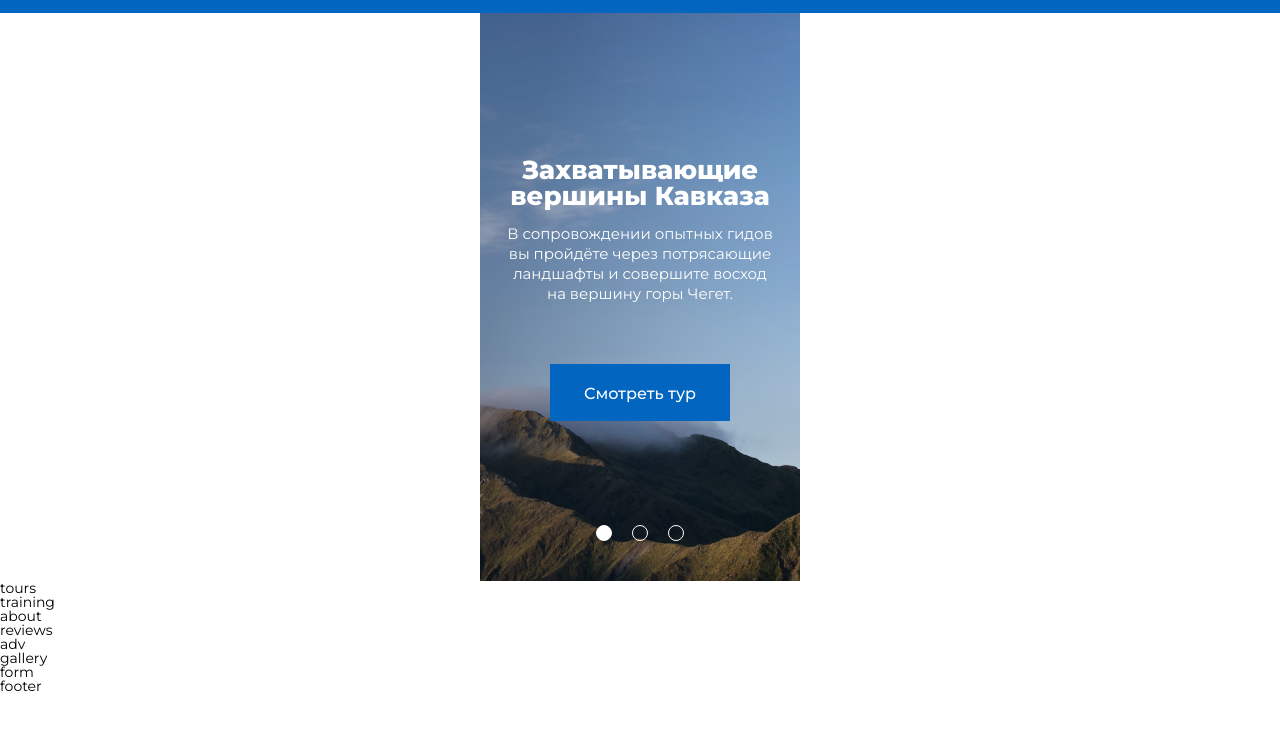
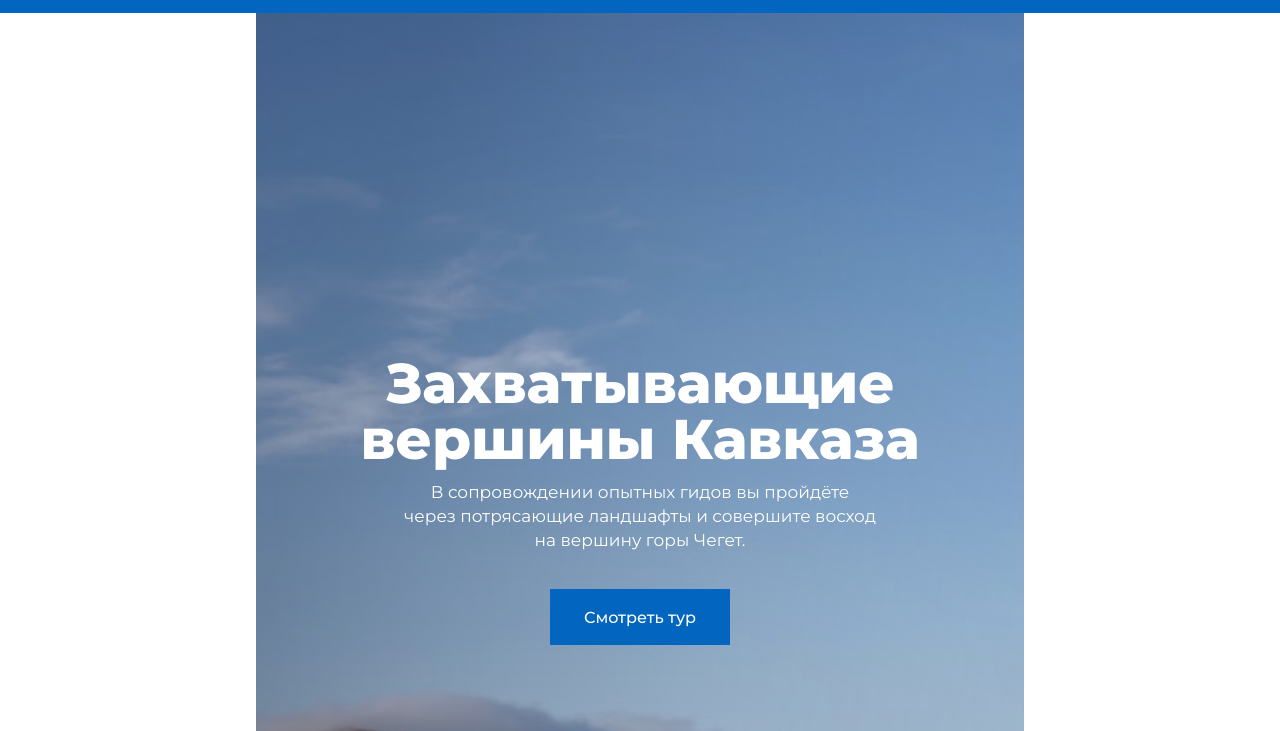
Before and after one commit to marina-toropova/accelerator-travel, a website built with Vite: page source/index.html in a window 1280 px wide. Shown: the part 69-800 px from the top of the page. Built offline with nearby package versions, Linux system fonts and the light colour scheme.

Commit message:
Добавляет верстку планшетной версии блока hero pp+

```diff
--- a/source/index.html
+++ b/source/index.html
@@ -72,6 +72,11 @@
               <h2>Невероятная природа Камчатки</h2>
               <p>Незабываемое приключение, во время которого вы отправитесь в путешествие по одному из самых нетронутых уголков дикой природы в мире.</p>
               <a class="hero__slider-link" href="#">Смотреть тур</a>
+              <div class="hero__slide-image">
+                <picture>
+                  <img src="img/photo-cards.png" alt="Фотографии природы Камчатки." width="442" height="365">
+                </picture>
+              </div>
             </div>
             <div class="hero__swiper-slide swiper-slide hero__swiper-slide--3">
               <h2>Магические пейзажи Алтайского Края</h2>
--- a/source/sass/blocks/hero.scss
+++ b/source/sass/blocks/hero.scss
@@ -4,6 +4,10 @@
 
 .hero__swiper {
   width: 320px;
+
+  @media (min-width: $tablet) {
+    width: 768px;
+  }
 }
 
 .hero__swiper-slide {
@@ -11,19 +15,35 @@
   background-size: cover;
   padding: 143.5px 0 160.5px;
   text-align: center;
+  position: relative;
 
   &--1 {
     background: url("../../img/hero-mobile.jpg");
+
+    @media (min-width: $tablet) {
+      background: url("../../img/hero-tablet.jpg");
+      padding: 342px 0 402px;
+    }
   }
 
   &--2 {
     background: url("../../img/hero-mobile-slide-2.jpg");
     padding: 134.5px 0 149.5px;
+
+    @media (min-width: $tablet) {
+      background: url("../../img/hero-tablet-slide-2.jpg");
+      padding: 137px 0 197px;
+    }
   }
 
   &--3 {
     background: url("../../img/hero-mobile-slide-3.jpg");
     padding: 121.5px 0 136.5px;
+
+    @media (min-width: $tablet) {
+      background: url("../../img/hero-tablet-slide-3.jpg");
+      padding: 342px 0 402px;
+    }
   }
 
   h2 {
@@ -32,6 +52,11 @@
     font-size: 26px;
     line-height: 26px;
     padding: 0 15px;
+
+    @media (min-width: $tablet) {
+      font-size: 56px;
+      line-height: 56px;
+    }
   }
 
   p {
@@ -41,6 +66,13 @@
     line-height: 20px;
     margin-top: 15px;
     padding: 0 15px;
+
+    @media (min-width: $tablet) {
+      font-size: 17px;
+      line-height: 24px;
+      width: 503px;
+      margin: 13px auto 0;
+    }
   }
 }
 
@@ -54,13 +86,22 @@
   font-size: 16px;
   line-height: 16px;
   margin-top: 60px;
+
+  @media (min-width: $tablet) {
+    margin-top: 36.5px;
+    padding-top: 21px;
+  }
 }
 
 .hero__swiper-pagination.swiper-pagination.swiper-pagination-horizontal {
   display: flex;
   gap: 12px;
-  left: 112px;
+  left: 35%;
   bottom: 40px;
+
+  @media (min-width: $tablet) {
+    left: 43%;
+  }
 
   .swiper-pagination-bullet {
     width: 16px;
@@ -68,9 +109,25 @@
     opacity: 1;
     border: 1px solid $white-100;
     background: transparent;
+
+    @media (min-width: $tablet) {
+      width: 20px;
+      height: 20px;
+    }
   }
 
   .swiper-pagination-bullet--active {
     background: $white-100;
   }
 }
+
+.hero__slide-image {
+  display: none;
+
+  @media (min-width: $tablet) {
+    display: block;
+    width: 442px;
+    height: 365px;
+    margin: 45px auto 0;
+  }
+}
```
Also changed, not shown: source/img/hero-tablet-slide-2.jpg (added), source/img/hero-tablet-slide-3.jpg (added), source/img/hero-tablet.jpg (added), source/img/photo-cards.png (added).
